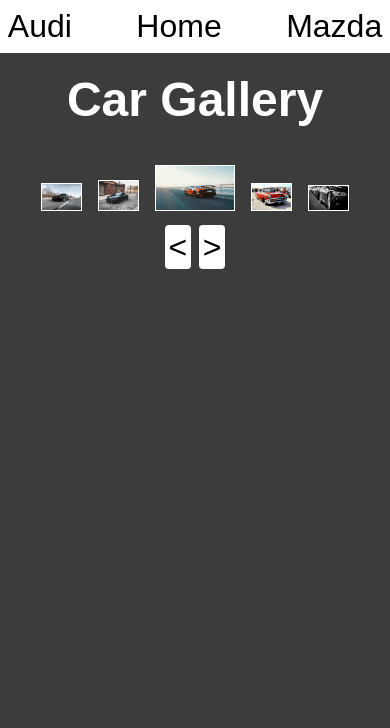
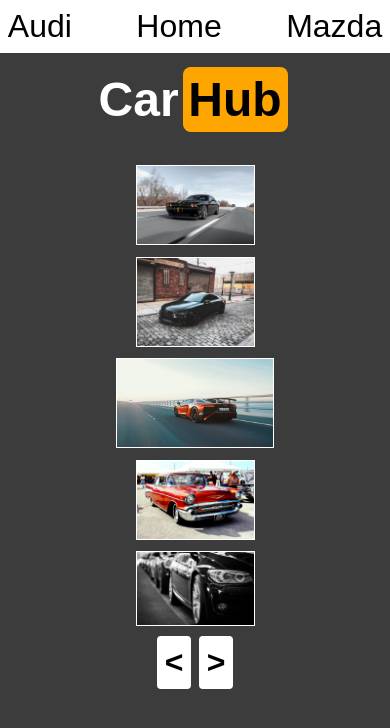
Before and after one commit to FlorianHayer/florianHayer.github.io, a plain HTML site: page index.html in a window 390 px wide. Drawn offline with Linux system fonts and the light colour scheme.

Commit message:
Responsive CSS

```diff
--- a/index.html
+++ b/index.html
@@ -14,7 +14,7 @@
         <a href="./index.html">Home</a>
         <a href="./mazda.html">Mazda</a>
     </nav>
-    <h1>Car Gallery</h1>
+    <h1>Car<b>Hub</b></h1>
 
     <main>
         <div id="images">
--- a/style.css
+++ b/style.css
@@ -8,7 +8,7 @@ body{
     margin: 0;
 }
 img{
-    width: 10%;
+    width: 12%;
     margin: 1.5%;
     border: white solid 0.25vw;
 }
@@ -52,12 +52,40 @@ a{
 }
 .button{
     color: black;
-    padding: 1%;
+    padding: 2%;
     font-size: 2rem;
+    font-weight: bold;
     background-color: white;
     border-radius: 1vw;
     margin: 1%;
 }
 #img3{
-    width: 20%;
+    width: 22%;
 }
+b{
+    background-color: orange;
+    padding: 1.5%;
+    color: black;
+    margin: 1%;
+    border-radius: 2vw;
+}
+@media screen and (max-width: 800px){
+    #images{
+        display: flex;
+        justify-content: center;
+        align-items: center;
+        flex-direction: column;
+    }
+    img{
+        width: 30%;
+    }
+    #img3{
+        width: 40%;
+    }
+    .box{
+        flex-direction: column;
+    }
+    .box img{
+        width: 45%;
+    }
+}
```
